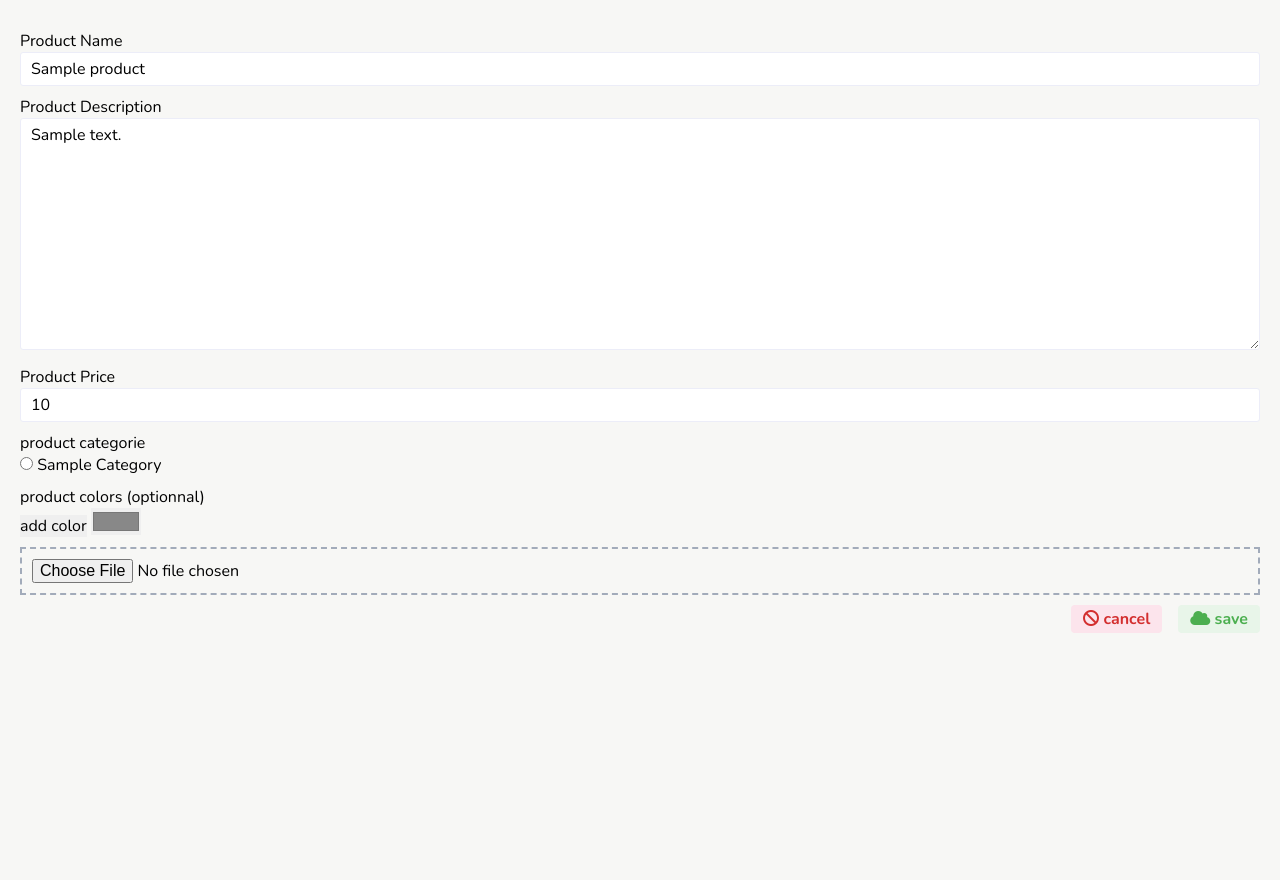
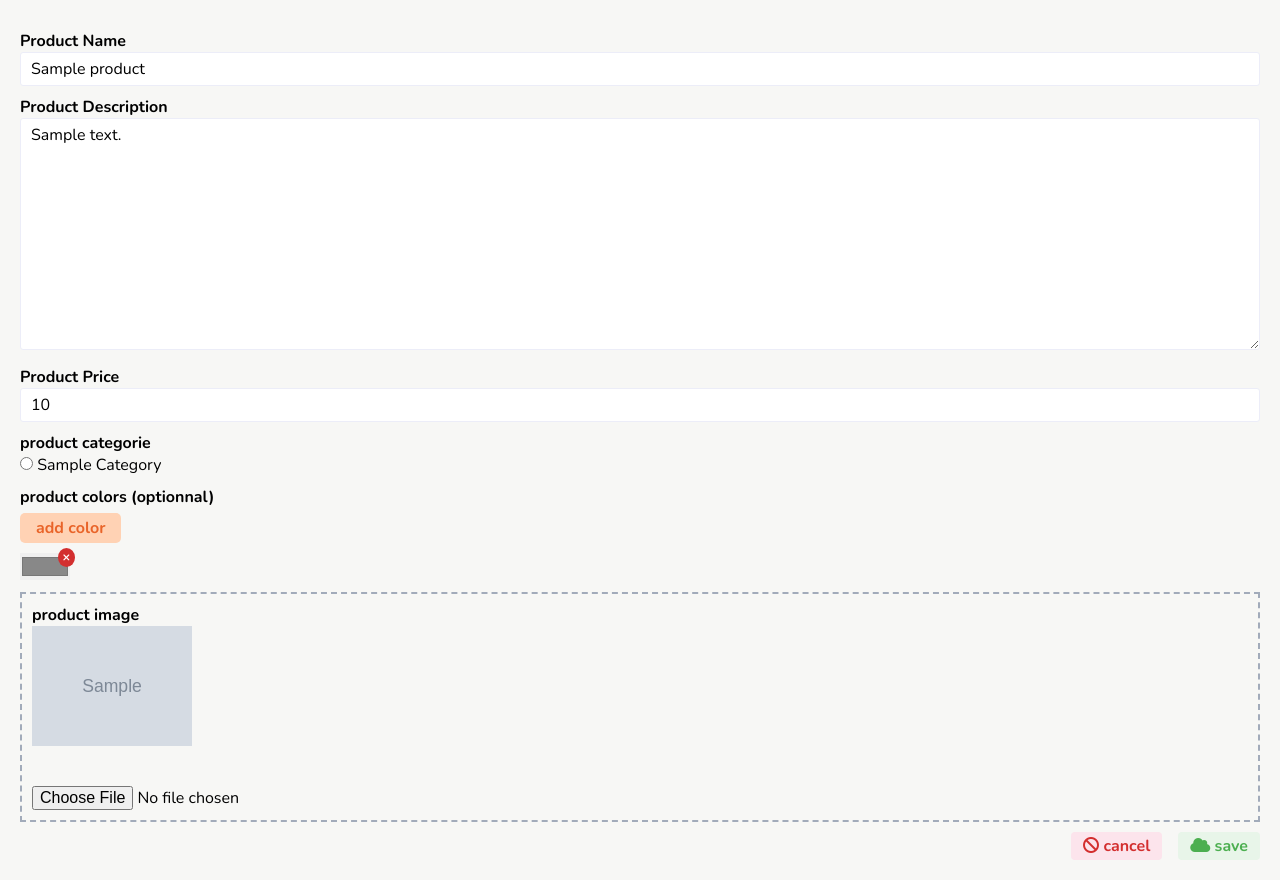
Before and after one commit to Bayi-Mostapha/adrar_outdoor_equipment, a PHP site: page /admin-crud/update.php?id=1 in a window 1280 px wide. Before the commit the page ends 633 px from the top, so only its background shows below. Run offline with PHP 8.4, Linux system fonts and the light colour scheme; the visitor is signed in with stand-in values (Sample User, id 1); tables that the repository leaves empty or names only in its code hold one stand-in row (values such as "Sample post"); grey boxes marked "Sample" are stand-in pictures; some libraries are stand-ins or nearby versions.

Commit message:
made remove color input and added preview of image

```diff
--- a/admin-crud/update-categorie.php
+++ b/admin-crud/update-categorie.php
@@ -9,6 +9,7 @@
     $id = null;
     $categorie_name = "";
     $old_categorie = "";
+    $categorie_img_prev = "";
 
     if($_SERVER["REQUEST_METHOD"] == "POST"){
         $categorie_id = $mysqli->real_escape_string($_POST["id"]);
@@ -161,6 +162,7 @@
         if ($result->num_rows > 0) {
             $row = $result->fetch_assoc();
             $categorie_name = $row["categorie_name"];
+            $categorie_img_prev = $row["image"];
         } else {
             header("Location: ../admin.php");
             exit();
@@ -220,7 +222,9 @@
             <input type="text" name="name" id="name" value="<?php echo $categorie_name; ?>">
         </div>
         <div class="form-row file-container">
-            <div id="preview"></div>
+            <div id="preview" class="visible">
+                <img src="<?php echo "../uploads/" . $categorie_img_prev; ?>">
+            </div>
             <input type="file" name="image" id="image">
         </div>
         <div class="btns">
--- a/admin-crud/update.php
+++ b/admin-crud/update.php
@@ -12,6 +12,7 @@
     $price = "";
     $product_categorie = "";
     $colors = array();
+    $product_img_prev = "";
     $flag = false;
 
     if($_SERVER["REQUEST_METHOD"] == "POST"){
@@ -156,18 +157,21 @@
             $stmtDelete->bind_param("i", $product_id);
             $stmtDelete->execute();
 
-            $sqlInsert = "INSERT INTO colors (product_id, color) VALUES (?, ?);";
-            $stmtInsert = $mysqli->stmt_init();
-            if (!$stmtInsert->prepare($sqlInsert)) {
+            $sqlColor = "INSERT INTO colors (product_id, color) VALUES (?, ?);";
+            $stmtColor = $mysqli->stmt_init();
+            if (!$stmtColor->prepare($sqlColor)) {
                 die("SQL error: " . $mysqli->error);
             }
             foreach ($colors as $color) {
-                $stmtInsert->bind_param("is", $product_id, $color);
-                $stmtInsert->execute();
+                if ($color != "not-color") {
+                    $escapedColor = $mysqli->real_escape_string($color);
+                    $stmtColor->bind_param("is", $product_id, $escapedColor);
+                    $stmtColor->execute();
+                }
             }
 
             $stmtDelete->close();
-            $stmtInsert->close();
+            $stmtColor->close();
         }
         if($flag){
             header("Location: ../admin.php?succes=update");
@@ -196,6 +200,7 @@
             $product_desc = $row["product_desc"];
             $price = $row["price"];
             $product_categorie = $row["categorie"];
+            $product_img_prev = $row["product_img"];
         } else {
             header("Location: ../admin.php");
             exit();
@@ -292,19 +297,19 @@
     <form action="update.php" method="post" enctype="multipart/form-data">
         <input type="hidden" name="id" value="<?php echo $id; ?>">
         <div class="form-row">
-            <label for="name">product name</label>
+            <label for="name" class="input-title">product name</label>
             <input type="text" name="name" id="name" value="<?php echo $product_name; ?>">
         </div>
         <div class="form-row">
-            <label for="desc">product description</label>
+            <label for="desc" class="input-title">product description</label>
             <textarea name="desc" id="desc" cols="30" rows="10"><?php echo $product_desc; ?></textarea>
         </div>
         <div class="form-row">
-            <label for="price">product price</label>
+            <label for="price" class="input-title">product price</label>
             <input type="text" name="price" id="price" value="<?php echo $price; ?>">
         </div>
         <div class="form-row">
-            <p>product categorie</p>
+            <p class="input-title">product categorie</p>
             <?php
                 foreach ($DB_categories as $DB_categorie) {
                     echo "<div><input type=\"radio\" name=\"categorie\" value=\"$DB_categorie\" id=\"$DB_categorie\"";
@@ -316,16 +321,23 @@
             ?>
         </div>
         <div class="form-row color-inputs">
-            <p>product colors (optionnal)</p>
+            <p class="input-title">product colors (optionnal)</p>
             <button type="button" class="add-color-input">add color</button>
             <?php
                 foreach($colors as $color){
-                    echo"<input type=\"color\" name=\"color[]\" value=\"$color\">";
+                    echo"
+                    <div class=\"input-color\">
+                        <input type=\"color\" name=\"color[]\" value=\"$color\"><button type=\"button\" class=\"remove-color-input mb-btn\"><i class=\"fa-solid fa-xmark\"></i></button>
+                    </div>
+                    ";
                 }
             ?>
         </div>
         <div class="form-row file-container">
-            <div id="preview"></div>
+            <p class="input-title">product image</p>
+            <div id="preview" class="visible">
+                <img src="<?php echo "../uploads/" . $product_img_prev; ?>">
+            </div>
             <input type="file" name="image" id="image">
         </div>
         <div class="btns">
--- a/js/admin-crud.js
+++ b/js/admin-crud.js
@@ -18,13 +18,39 @@ if (fileInput && preview)
         }
     });
 
+let colorInputContainers = document.querySelectorAll(".input-color");
 const addColor = document.querySelector(".add-color-input");
 if (addColor)
     addColor.addEventListener("click", () => {
         const container = document.querySelector(".color-inputs");
+
+        let colorContainer = document.createElement("div");
+        colorContainer.className = "input-color";
+
         let newInput = document.createElement("input");
         newInput.type = "color";
         newInput.name = "color[]";
 
-        container.appendChild(newInput);
+        let closeBtn = document.createElement("button");
+        closeBtn.className = "remove-color-input";
+        closeBtn.type = "button";
+        closeBtn.innerHTML = "<i class=\"fa-solid fa-xmark\"></i>";
+
+        colorContainer.appendChild(newInput);
+        colorContainer.appendChild(closeBtn);
+        container.appendChild(colorContainer);
+
+        colorInputContainers = document.querySelectorAll(".input-color");
+        removeInput();
     });
+function removeInput() {
+    colorInputContainers.forEach(colorInputContainer => {
+        removeColor = colorInputContainer.querySelector(".remove-color-input");
+        removeColor.addEventListener("click", () => {
+            colorInputContainer.querySelector("input").name = "not-color";
+            colorInputContainer.classList.add("remove");
+        });
+    });
+}
+if (colorInputContainers)
+    removeInput();
--- a/styles/crud-form.css
+++ b/styles/crud-form.css
@@ -4,6 +4,41 @@ form {
 
 .form-row {
     margin-top: 10px;
+}
+
+.input-title {
+    font-weight: bold;
+}
+
+.add-color-input {
+    margin: 5px 0 10px 0;
+    display: block;
+    padding: .25em 1em;
+    border-radius: 5px;
+
+    background-color: rgb(255, 210, 180);
+    color: var(--main-color);
+    font-weight: 700;
+}
+
+.input-color {
+    margin: 5px 0;
+    display: block;
+    width: fit-content;
+    position: relative;
+}
+
+.input-color .remove-color-input {
+    padding: 3px 5px;
+    font-size: .6rem;
+    border-radius: 50%;
+
+    position: absolute;
+    top: -5px;
+    right: -5px;
+
+    background-color: #D32F2F;
+    color: white;
 }
 
 .file-container {
```
Also changed, not shown: admin-crud/create.php (+19 -12 lines), uploads/wp11235877-ford-mustang-69-wallpapers.jpg (added), uploads/zan-douglas-qlQoj-uhgb0-unsplash(1).jpg (added), uploads/zan-douglas-qlQoj-uhgb0-unsplash.jpg (added).
